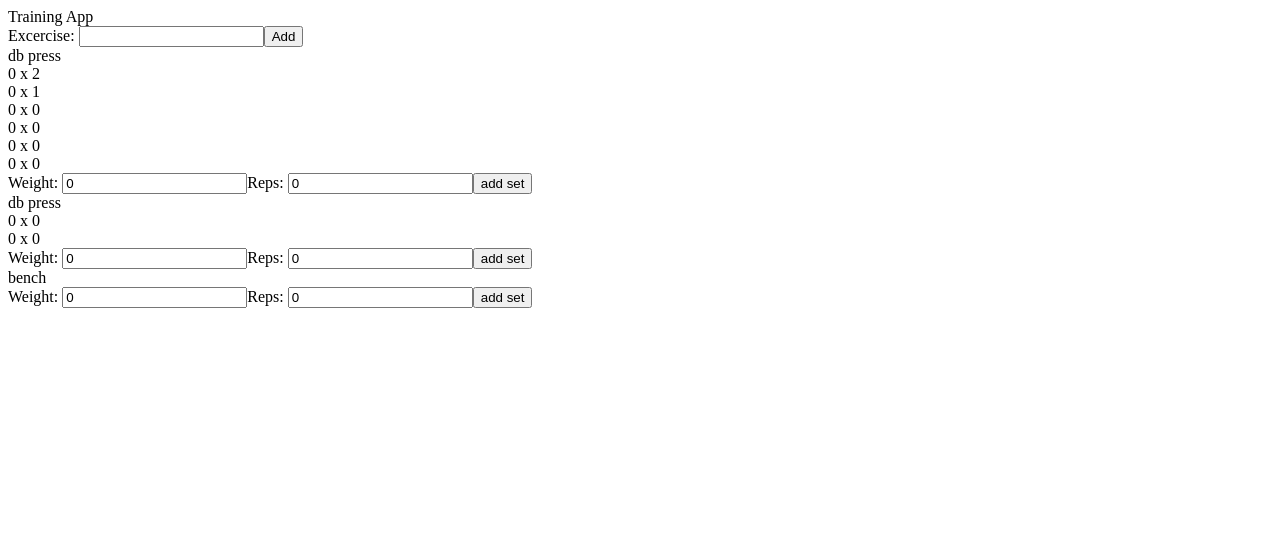
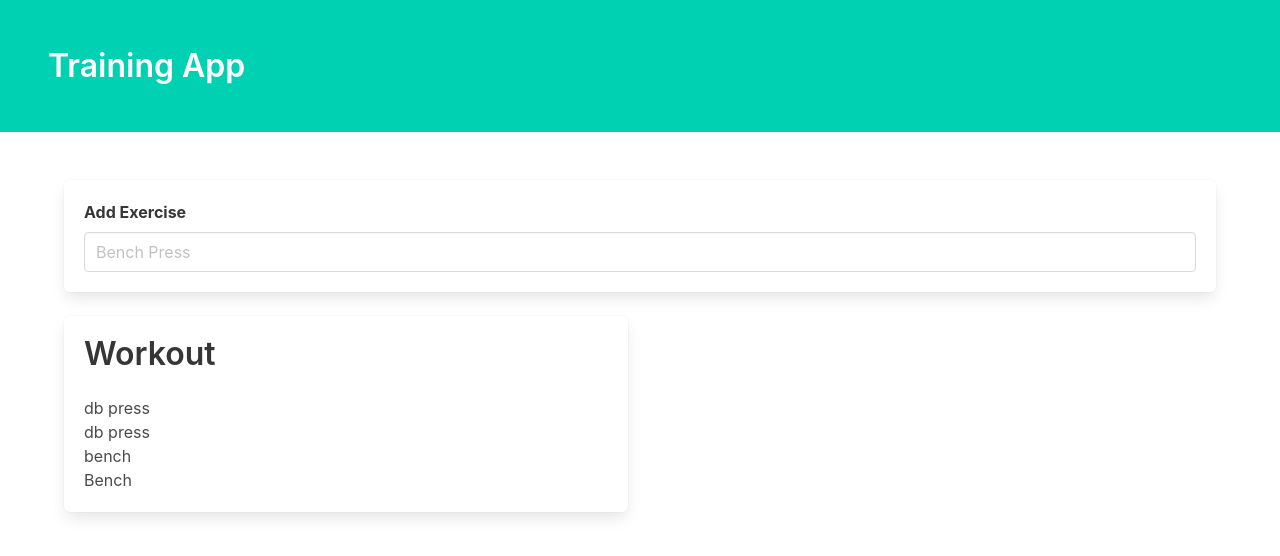
Before and after one commit to elijy/training-diary, a React (Create React App) app: page / in a window 1280 px wide. Shown: the top 556 px of the page. Built offline with nearby package versions, Linux system fonts and the light colour scheme; data requests are answered from the project's data file.

Commit message:
Add bulma

```diff
--- a/db.json
+++ b/db.json
@@ -13,19 +13,43 @@
           "reps": "1"
         },
         {
-          "weight": 0,
+          "weight": "2",
           "reps": 0
         },
         {
-          "weight": 0,
+          "weight": "2",
           "reps": 0
         },
         {
-          "weight": 0,
+          "weight": "2",
           "reps": 0
         },
         {
-          "weight": 0,
+          "weight": "4",
+          "reps": 0
+        },
+        {
+          "weight": "3",
+          "reps": 0
+        },
+        {
+          "weight": "2",
+          "reps": 0
+        },
+        {
+          "weight": "2",
+          "reps": 0
+        },
+        {
+          "weight": "2",
+          "reps": 0
+        },
+        {
+          "weight": "2",
+          "reps": 0
+        },
+        {
+          "weight": "2",
           "reps": 0
         }
       ]
@@ -48,6 +72,28 @@
       "id": "4a07",
       "name": "bench",
       "sets": []
+    },
+    {
+      "id": "e73f",
+      "name": "Bench",
+      "sets": [
+        {
+          "weight": "2",
+          "reps": 0
+        },
+        {
+          "weight": "2",
+          "reps": 0
+        },
+        {
+          "weight": "2",
+          "reps": 0
+        },
+        {
+          "weight": "2",
+          "reps": 0
+        }
+      ]
     }
   ]
 }
--- a/package.json
+++ b/package.json
@@ -7,6 +7,7 @@
     "@testing-library/react": "^13.0.0",
     "@testing-library/user-event": "^13.2.1",
     "axios": "^1.6.5",
+    "bulma": "^0.9.4",
     "json-server": "^1.0.0-alpha.21",
     "react": "^18.2.0",
     "react-dom": "^18.2.0",
--- a/public/index.html
+++ b/public/index.html
@@ -9,6 +9,7 @@
       name="description"
       content="Web site created using create-react-app"
     />
+    <link rel="stylesheet" href="https://cdn.jsdelivr.net/npm/bulma@0.9.4/css/bulma.min.css">
     <link rel="apple-touch-icon" href="%PUBLIC_URL%/logo192.png" />
     <!--
       manifest.json provides metadata used when your web app is installed on a
--- a/src/App.js
+++ b/src/App.js
@@ -1,10 +1,11 @@
 import { useState, useEffect } from "react";
 import axios from "axios";
-import Exercise from "./components/Exercise";
+import ExerciseList from "./components/ExerciseList";
 
 function App() {
   const [exercises, setExercises] = useState([]);
   const [exercise, setExercise] = useState("");
+  const [selectedExercise, setSelectedExercise] = useState(null);
 
   const fetchExercises = async () => {
     const { data } = await axios.get("http://localhost:3001/exercises");
@@ -25,7 +26,7 @@ function App() {
     setExercise("");
   };
 
-  const addSetsReps = async (id, weight, reps) => {
+  const addSet = async (id, weight, reps) => {
     const exToBeUpdated = exercises.find((ex) => ex.id === id);
     const { data } = await axios.put(`http://localhost:3001/exercises/${id}`, {
       ...exToBeUpdated,
@@ -37,17 +38,36 @@ function App() {
 
   return (
     <div>
-      Training App
-      <form onSubmit={submitHandler}>
-        <label>Excercise: </label>
-        <input value={exercise} onChange={(e) => setExercise(e.target.value)} />
-        <button>Add</button>
-      </form>
-      {exercises.map((excercise) => {
-        return (
-          <Exercise key={excercise.id} item={excercise} onAdd={addSetsReps} />
-        );
-      })}
+      <div className="hero is-primary">
+        <div className="hero-body">
+          <h1 className="title">Training App</h1>
+        </div>
+      </div>
+
+      <div className="section">
+        <div className="container">
+          <div className="box">
+            <form onSubmit={submitHandler}>
+              <div className="field">
+                <label className="label">Add Exercise</label>
+                <div className="control">
+                  <input
+                    className="input"
+                    placeholder="Bench Press"
+                    type="text"
+                    value={exercise}
+                    onChange={(e) => setExercise(e.target.value)}
+                  />
+                </div>
+              </div>
+            </form>
+          </div>
+
+          <div className="container">
+            <ExerciseList exercises={exercises} onAddSet={addSet} />
+          </div>
+        </div>
+      </div>
     </div>
   );
 }
--- a/src/components/Exercise.js
+++ b/src/components/Exercise.js
@@ -1,41 +1,7 @@
-import { useState } from "react";
-
-function Exercise({ item, onAdd }) {
-  const [weight, setWeight] = useState(0);
-  const [reps, setReps] = useState(0);
-
-  const handleAddSet = (e) => {
-    e.preventDefault();
-    onAdd(item.id, weight, reps);
-  };
-
+function Exercise({ exercise, onClick }) {
   return (
-    <div>
-      <div>{item.name}</div>
-      <div>
-        {item.sets.map((set, index) => {
-          return (
-            <div key={index}>
-              {set.weight} x {set.reps}
-            </div>
-          );
-        })}
-      </div>
-      <form>
-        Weight:{" "}
-        <input
-          value={weight}
-          onChange={(e) => setWeight(e.target.value)}
-          type="number"
-        />
-        Reps:{" "}
-        <input
-          value={reps}
-          onChange={(e) => setReps(e.target.value)}
-          type="number"
-        />
-        <button onClick={handleAddSet}>add set</button>
-      </form>
+    <div onClick={() => onClick(exercise)}>
+      <div>{exercise.name}</div>
     </div>
   );
 }
--- /dev/null
+++ b/src/components/ExerciseList.js
@@ -0,0 +1,34 @@
+import { useState } from "react";
+
+import Exercise from "./Exercise";
+import ExerciseSets from "./ExerciseSets";
+
+function ExerciseList({ exercises, onAddSet }) {
+  const [selectedExercise, setSelectedExercise] = useState(null);
+
+  return (
+    <div className="columns">
+      <div className="column">
+        <div className="box">
+          <div className="title is-3">Workout</div>
+          {exercises.map((exercise) => {
+            return (
+              <Exercise
+                key={exercise.id}
+                exercise={exercise}
+                onClick={(exercise) => setSelectedExercise(exercise)}
+              />
+            );
+          })}
+        </div>
+      </div>
+      <div className="column">
+        {selectedExercise && (
+          <ExerciseSets exercise={selectedExercise} onAddSet={onAddSet} />
+        )}
+      </div>
+    </div>
+  );
+}
+
+export default ExerciseList;
--- /dev/null
+++ b/src/components/ExerciseSets.js
@@ -0,0 +1,55 @@
+import { useState } from "react";
+
+function ExerciseSets({ exercise, onAddSet }) {
+  const [weight, setWeight] = useState(0);
+  const [reps, setReps] = useState(0);
+
+  const handleAddSet = (e) => {
+    onAddSet(exercise.id, weight, reps);
+  };
+
+  return (
+    <div className="box">
+      <div className="title is-4">{exercise?.name}</div>
+      {exercise?.sets.map((set, index) => {
+        return (
+          <div key={index}>
+            {set.weight} x {set.reps}
+          </div>
+        );
+      })}
+
+      <div className="field is-grouped">
+        <div className="control">
+          <label className="label">Weight:</label>
+
+          <input
+            value={weight}
+            onChange={(e) => setWeight(e.target.value)}
+            type="number"
+            className="input"
+          />
+        </div>
+
+        <div className="control">
+          <label className="label">Reps:</label>
+
+          <input
+            value={reps}
+            onChange={(e) => setReps(e.target.value)}
+            type="number"
+            className="input"
+          />
+        </div>
+
+        <div className="control is-align-self-flex-end">
+          <button className="button is-primary" onClick={handleAddSet}>
+            Add Set
+          </button>
+        </div>
+      </div>
+    </div>
+  );
+}
+
+export default ExerciseSets;
```
Also changed, not shown: 1 other file (tests, documents, lock files or other folders).
